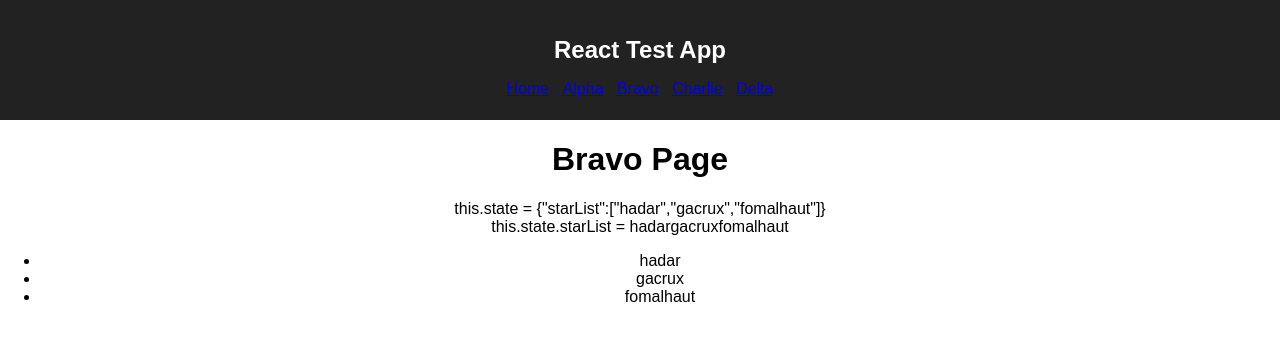
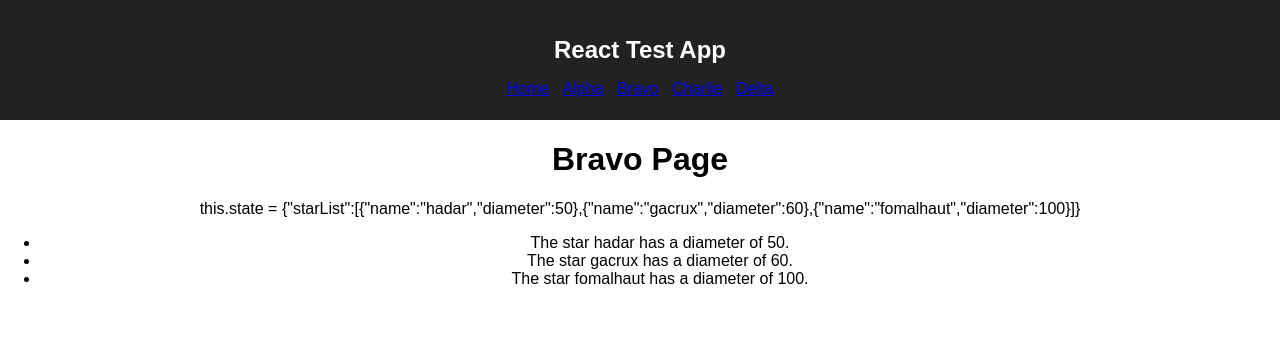
Before and after one commit to Arkmer/1-react-basic, a React (Create React App) app: page /bravo in a window 1280 px wide. Shown: the top 340 px of the page. Built offline with nearby package versions, Linux system fonts and the light colour scheme.

Commit message:
displaying stars in a list from an array of objects using the map method

```diff
--- a/src/components/Bravo/Bravo.js
+++ b/src/components/Bravo/Bravo.js
@@ -6,27 +6,24 @@ class Bravo extends Component {
   constructor(props) {
     super(props); // Do this or things won't work right
       this.state = {
-        starList: ['hadar', 'gacrux', 'fomalhaut'],
+        starList: [
+          {name: 'hadar', diameter: 50},
+          {name: 'gacrux', diameter: 60},
+          {name: 'fomalhaut', diameter: 100}
+        ],
       }
     }
 
     render() {
-      let starListItemArray = [];
-      for(let i = 0; i < this.state.starList.length; i++){
-        let starListItem = <li>{ this.state.starList[i] }</li>;
-        starListItemArray.push(starListItem);
-      }
+
       return (
         <div>
             <h1>Bravo Page</h1>
             <div>
               this.state = { JSON.stringify(this.state) }
             </div>
-            <div>
-              this.state.starList = { this.state.starList }
-            </div>
             <ul>
-              { starListItemArray }
+              { this.state.starList.map(star => <li key={star.name}>The star { star.name } has a diameter of { star.diameter }.</li>) }
             </ul>
         </div>
     );
@@ -34,3 +31,5 @@ class Bravo extends Component {
 }
 
 export default Bravo;
+
+// Build a form to add new stars to the list! This is the next video. Use Alpha page as a guide.
```
